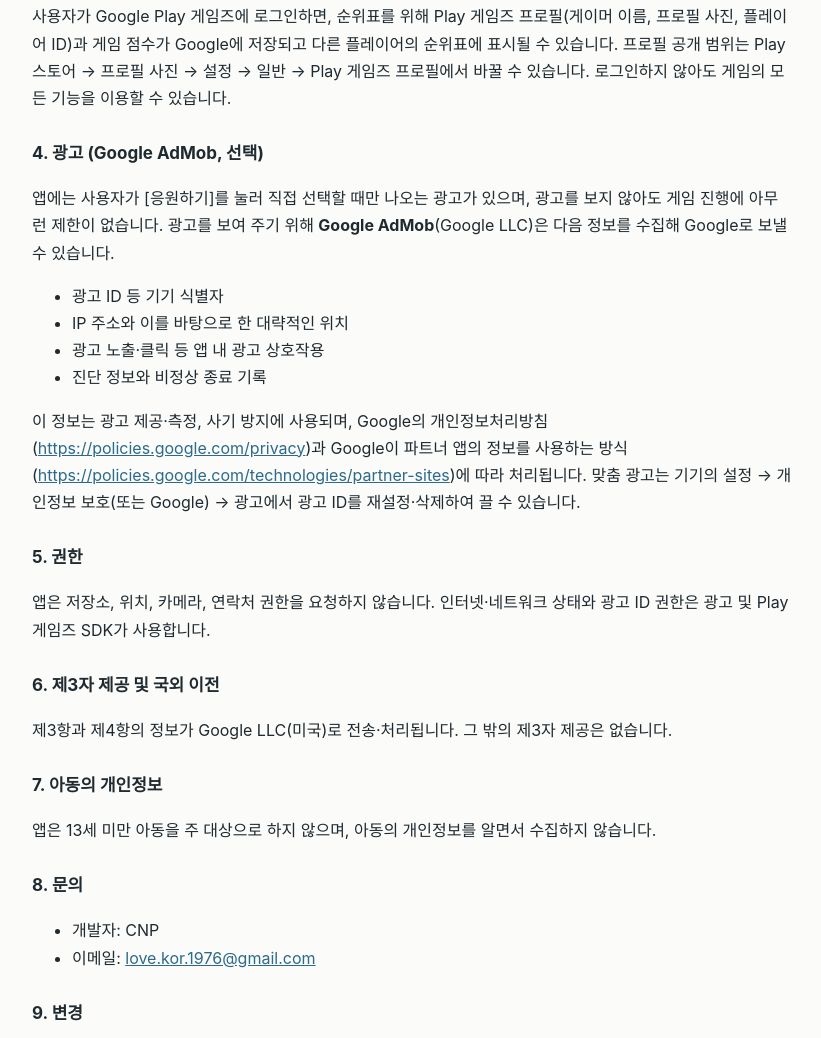
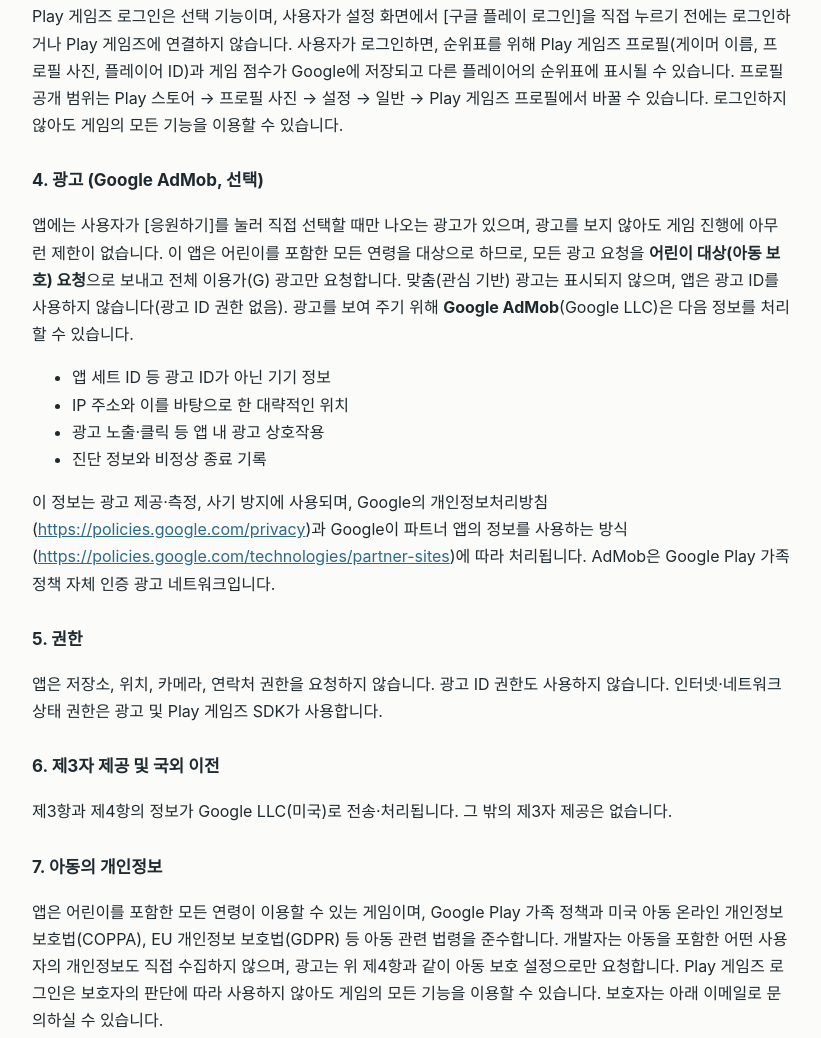
Before and after one commit to herossg/herossg.github.io, a plain HTML site: page HillGlide/privacy.html in a window 1280 px wide. Shown: the part 610-1648 px from the top of the page, without its empty margins (228-1049 px from the left). Drawn offline with Linux system fonts and the light colour scheme.

Commit message:
Hill Glide privacy policy: all ages (child-directed ads, no advertising ID, opt-in Play Games)
Co-Authored-By: Claude Opus 5.5 <noreply@anthropic.com>
Claude-Session: https://claude.ai/code/session_01Tp4xDUvDLggiJ7a8d25ZHW

```diff
--- a/HillGlide/privacy.html
+++ b/HillGlide/privacy.html
@@ -6,24 +6,24 @@ h1{font-size:26px;line-height:1.3}h3{font-size:17px;margin-top:1.6em}a{color:#2b
 .hero{background:#2f6b3f;color:#fff;border-radius:16px;padding:28px}.hero h1{margin:0 0 8px}.hero p{margin:0;color:#ffe7a8}</style></head>
 <body><header><img src="icon.png" alt=""><a href="./">Hill Glide</a></header>
 <nav><a href="privacy-en.html">English</a></nav><h1>Hill Glide 개인정보처리방침</h1>
-<p>시행일: 2026년 11월 24일</p>
+<p>시행일: 2026년 11월 25일</p>
 <p>CNP(이하 "개발자")는 안드로이드 게임 "Hill Glide"(com.cnp.hillglide, 이하 "앱")에 대해 다음과 같이 개인정보를 처리합니다.</p>
 <h3>1. 수집하는 개인정보</h3>
 <p>개발자는 개인정보를 직접 수집하지 않습니다. 회원가입 기능이 없고, 개발자가 운영하는 서버도 없습니다.</p>
 <h3>2. 기기 안에만 저장되는 정보</h3>
 <p>최고 기록, 퀘스트 진행, 꾸미기 보상, 설정(배경음·효과음, 언어)은 사용자의 기기 안에만 저장되며 개발자에게 전송되지 않습니다. 앱을 삭제하면 함께 삭제됩니다.</p>
 <h3>3. Google Play 게임즈 서비스 (순위표, 선택)</h3>
-<p>사용자가 Google Play 게임즈에 로그인하면, 순위표를 위해 Play 게임즈 프로필(게이머 이름, 프로필 사진, 플레이어 ID)과 게임 점수가 Google에 저장되고 다른 플레이어의 순위표에 표시될 수 있습니다. 프로필 공개 범위는 Play 스토어 → 프로필 사진 → 설정 → 일반 → Play 게임즈 프로필에서 바꿀 수 있습니다. 로그인하지 않아도 게임의 모든 기능을 이용할 수 있습니다.</p>
+<p>Play 게임즈 로그인은 선택 기능이며, 사용자가 설정 화면에서 [구글 플레이 로그인]을 직접 누르기 전에는 로그인하거나 Play 게임즈에 연결하지 않습니다. 사용자가 로그인하면, 순위표를 위해 Play 게임즈 프로필(게이머 이름, 프로필 사진, 플레이어 ID)과 게임 점수가 Google에 저장되고 다른 플레이어의 순위표에 표시될 수 있습니다. 프로필 공개 범위는 Play 스토어 → 프로필 사진 → 설정 → 일반 → Play 게임즈 프로필에서 바꿀 수 있습니다. 로그인하지 않아도 게임의 모든 기능을 이용할 수 있습니다.</p>
 <h3>4. 광고 (Google AdMob, 선택)</h3>
-<p>앱에는 사용자가 [응원하기]를 눌러 직접 선택할 때만 나오는 광고가 있으며, 광고를 보지 않아도 게임 진행에 아무런 제한이 없습니다. 광고를 보여 주기 위해 <strong>Google AdMob</strong>(Google LLC)은 다음 정보를 수집해 Google로 보낼 수 있습니다.</p>
-<ul><li>광고 ID 등 기기 식별자</li><li>IP 주소와 이를 바탕으로 한 대략적인 위치</li><li>광고 노출·클릭 등 앱 내 광고 상호작용</li><li>진단 정보와 비정상 종료 기록</li></ul>
-<p>이 정보는 광고 제공·측정, 사기 방지에 사용되며, Google의 개인정보처리방침(<a href="https://policies.google.com/privacy">https://policies.google.com/privacy</a>)과 Google이 파트너 앱의 정보를 사용하는 방식(<a href="https://policies.google.com/technologies/partner-sites">https://policies.google.com/technologies/partner-sites</a>)에 따라 처리됩니다. 맞춤 광고는 기기의 설정 → 개인정보 보호(또는 Google) → 광고에서 광고 ID를 재설정·삭제하여 끌 수 있습니다.</p>
+<p>앱에는 사용자가 [응원하기]를 눌러 직접 선택할 때만 나오는 광고가 있으며, 광고를 보지 않아도 게임 진행에 아무런 제한이 없습니다. 이 앱은 어린이를 포함한 모든 연령을 대상으로 하므로, 모든 광고 요청을 <strong>어린이 대상(아동 보호) 요청</strong>으로 보내고 전체 이용가(G) 광고만 요청합니다. 맞춤(관심 기반) 광고는 표시되지 않으며, 앱은 광고 ID를 사용하지 않습니다(광고 ID 권한 없음). 광고를 보여 주기 위해 <strong>Google AdMob</strong>(Google LLC)은 다음 정보를 처리할 수 있습니다.</p>
+<ul><li>앱 세트 ID 등 광고 ID가 아닌 기기 정보</li><li>IP 주소와 이를 바탕으로 한 대략적인 위치</li><li>광고 노출·클릭 등 앱 내 광고 상호작용</li><li>진단 정보와 비정상 종료 기록</li></ul>
+<p>이 정보는 광고 제공·측정, 사기 방지에 사용되며, Google의 개인정보처리방침(<a href="https://policies.google.com/privacy">https://policies.google.com/privacy</a>)과 Google이 파트너 앱의 정보를 사용하는 방식(<a href="https://policies.google.com/technologies/partner-sites">https://policies.google.com/technologies/partner-sites</a>)에 따라 처리됩니다. AdMob은 Google Play 가족 정책 자체 인증 광고 네트워크입니다.</p>
 <h3>5. 권한</h3>
-<p>앱은 저장소, 위치, 카메라, 연락처 권한을 요청하지 않습니다. 인터넷·네트워크 상태와 광고 ID 권한은 광고 및 Play 게임즈 SDK가 사용합니다.</p>
+<p>앱은 저장소, 위치, 카메라, 연락처 권한을 요청하지 않습니다. 광고 ID 권한도 사용하지 않습니다. 인터넷·네트워크 상태 권한은 광고 및 Play 게임즈 SDK가 사용합니다.</p>
 <h3>6. 제3자 제공 및 국외 이전</h3>
 <p>제3항과 제4항의 정보가 Google LLC(미국)로 전송·처리됩니다. 그 밖의 제3자 제공은 없습니다.</p>
 <h3>7. 아동의 개인정보</h3>
-<p>앱은 13세 미만 아동을 주 대상으로 하지 않으며, 아동의 개인정보를 알면서 수집하지 않습니다.</p>
+<p>앱은 어린이를 포함한 모든 연령이 이용할 수 있는 게임이며, Google Play 가족 정책과 미국 아동 온라인 개인정보 보호법(COPPA), EU 개인정보 보호법(GDPR) 등 아동 관련 법령을 준수합니다. 개발자는 아동을 포함한 어떤 사용자의 개인정보도 직접 수집하지 않으며, 광고는 위 제4항과 같이 아동 보호 설정으로만 요청합니다. Play 게임즈 로그인은 보호자의 판단에 따라 사용하지 않아도 게임의 모든 기능을 이용할 수 있습니다. 보호자는 아래 이메일로 문의하실 수 있습니다.</p>
 <h3>8. 문의</h3>
 <ul><li>개발자: CNP</li><li>이메일: <a href="mailto:love.kor.1976@gmail.com">love.kor.1976@gmail.com</a></li></ul>
 <h3>9. 변경</h3>
```
Also changed, not shown: HillGlide/privacy-en.html (+7 -7 lines).
